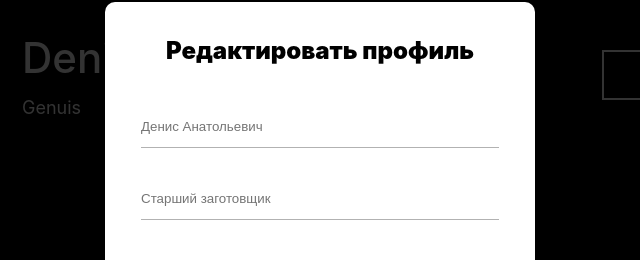
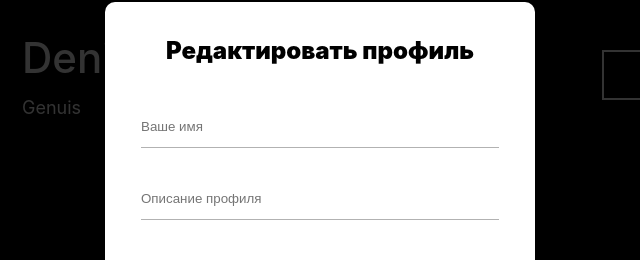
Before and after one commit to diniso4ka/Mesto, a website built with webpack: page src/index.html in a window 1280 px wide. Both pictures are taken after a click on the button 493 px from the left and 205 px from the top of the page. Shown: the part 148-408 px from the top of the page, 328-968 px from the left. Built offline with nearby package versions, Linux system fonts and the light colour scheme.

Commit message:
fix: full functional

```diff
--- a/src/index.html
+++ b/src/index.html
@@ -26,8 +26,8 @@
                   fill="white" />
             </svg>
             <p class="module__title">Редактировать профиль</p>
-            <input class="module__input inputName" placeholder="Денис Анатольевич" type="text" class="module__name">
-            <input class="module__input inputDesc" placeholder="Старший заготовщик" type="text" class="module__desc">
+            <input class="module__input inputName" placeholder="Ваше имя" type="text" class="module__name">
+            <input class="module__input inputDesc" placeholder="Описание профиля" type="text" class="module__desc">
             <input class="module__input inputImgUrl" placeholder="Ссылка на изображение" type="text"
                class="module__imgURL">
             <button class="module__save module__save-profile">Сохранить</button>
@@ -114,22 +114,7 @@
          </section>
 
          <section class="posts container">
-            <!-- <div class="posts__container container">
-               <div class="post__item">
-                  <img src='./assets/img/close.png' class='close-icon'/>
-                  <div class="item__photo">
-                     <img
-                        src="https://catherineasquithgallery.com/uploads/posts/2021-02/1612929283_177-p-kreml-krasnii-fon-243.jpg"
-                        alt="photo" class="item__photo-img">
-                  </div>
-                  <div class="item__desc">
-                     <span class="desc__name">Москоу</span>
-                     <button class="desc__favorite">
-                        <img src="./src/assets/img/favorite.png" alt="favorite icon">
-                     </button>
-                  </div>
-               </div>
-            </div> -->
+
          </section>
       </main>
    </div>
```
Also changed, not shown: src/assets/fonts/Inter-Black.ttf (deleted), src/assets/fonts/Inter-Bold.ttf (deleted), src/assets/fonts/Inter-ExtraBold.ttf (deleted), src/assets/fonts/Inter-ExtraLight.ttf (deleted), src/assets/fonts/Inter-Light.ttf (deleted), src/assets/fonts/Inter-Medium.ttf (deleted), src/assets/fonts/Inter-Regular.ttf (deleted), src/assets/fonts/Inter-SemiBold.ttf (deleted), src/assets/fonts/Inter-Thin.ttf (deleted).
